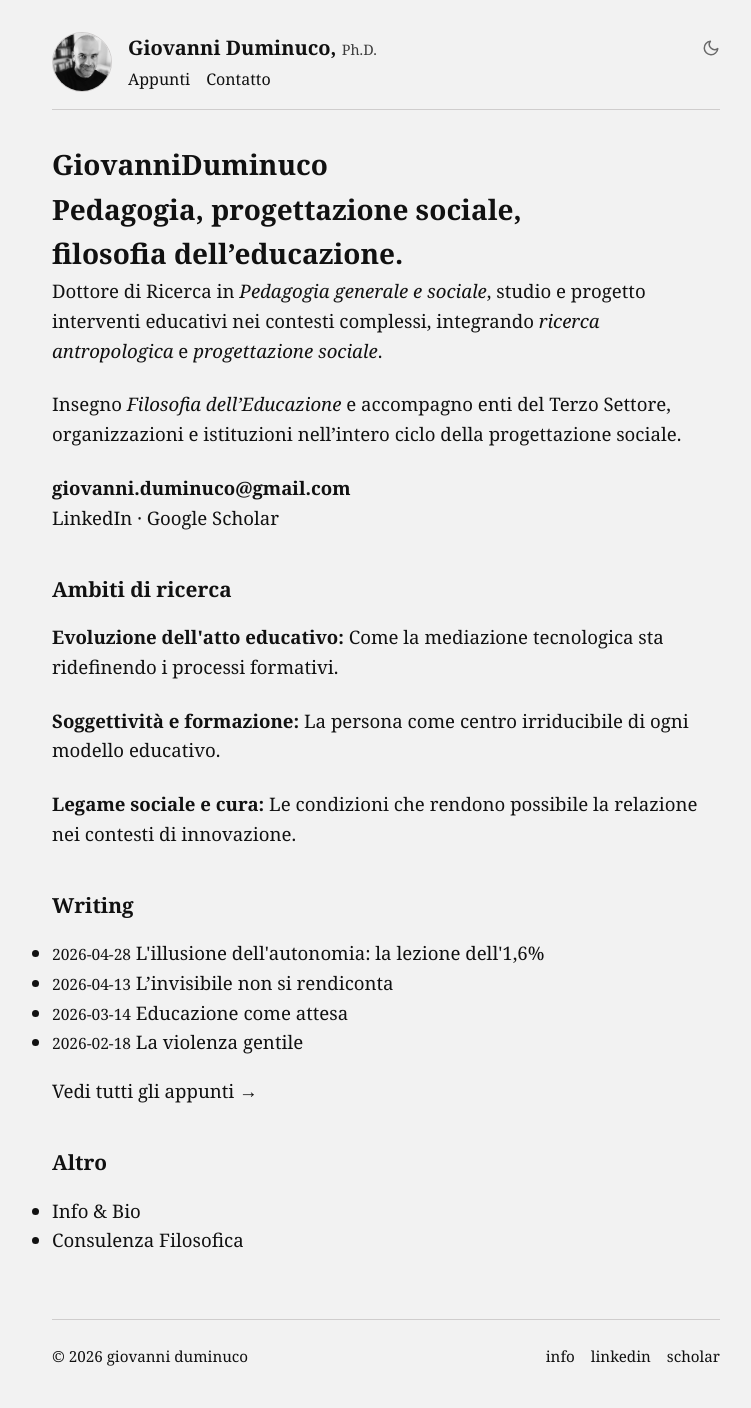
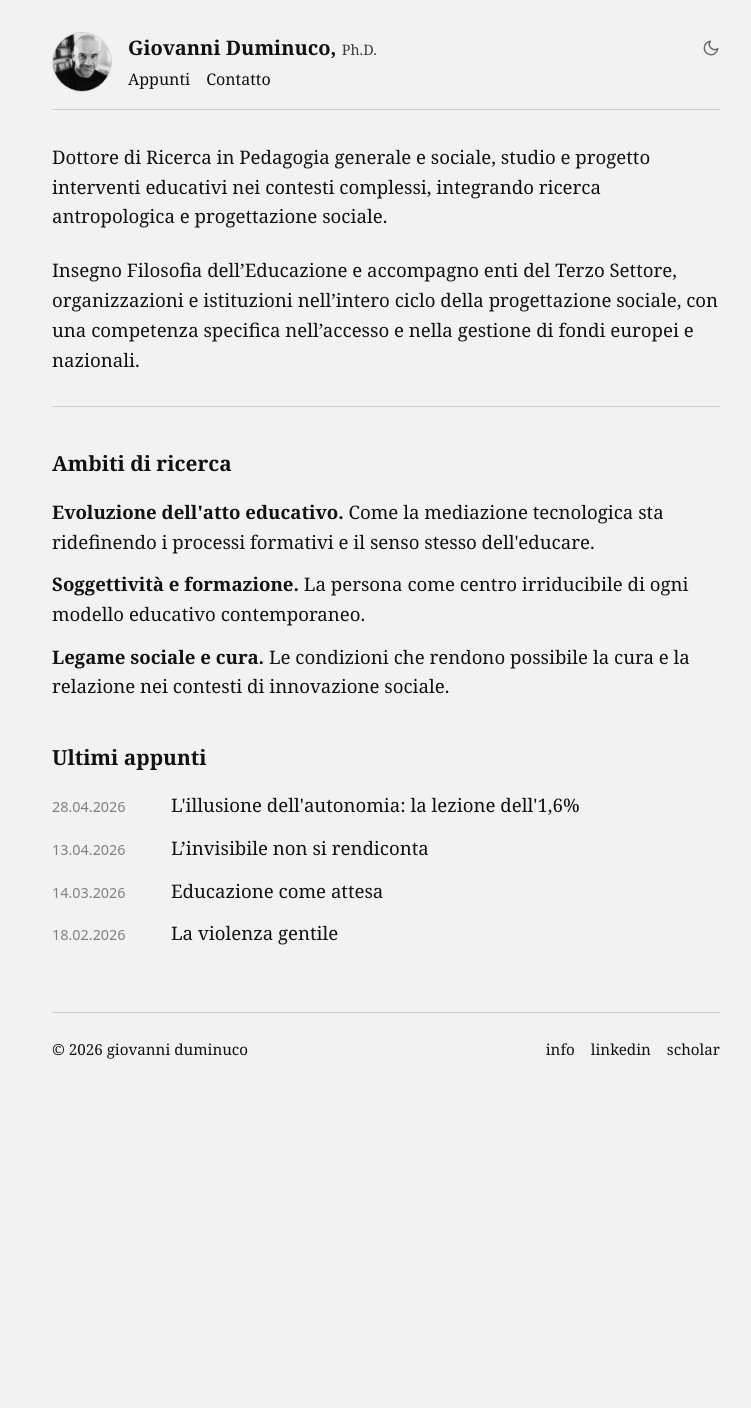
Before and after one commit to dumgio/dumgio.github.io, a Jekyll site: the page built from index.html, in a window 1280 px wide. Shown: the whole page, without its empty margins (254-1005 px from the left). Built offline with Jekyll 4.4.1, drawn with Linux system fonts in a browser that asks for light colours; some web fonts are replaced; after the commit the page ends 1101 px from its top, so only the background shows below that.

Commit message:
Update index.html

```diff
--- a/index.html
+++ b/index.html
@@ -1,62 +1,67 @@
 ---
 layout: default
-title: Giovanni Duminuco - Pedagogia & Progettazione
+title: Giovanni Duminuco, PhD
 ---
 
 <section>
-
-    <h1 class="logo">G<span>iovanniDuminuco</span></h1>
-
-    <h1>
-        Pedagogia, progettazione sociale,<br>
-        filosofia dell’educazione.
-    </h1>
-
     <p>
-        Dottore di Ricerca in <em>Pedagogia generale e sociale</em>, studio e progetto interventi educativi nei contesti complessi, integrando <em>ricerca antropologica</em> e <em>progettazione sociale</em>.
+        Dottore di Ricerca in Pedagogia generale e sociale, studio e progetto interventi educativi nei contesti complessi, integrando ricerca antropologica e progettazione sociale.
     </p>
-
     <p>
-        Insegno <em>Filosofia dell’Educazione</em> e accompagno enti del Terzo Settore, organizzazioni e istituzioni nell’intero ciclo della progettazione sociale.
+        Insegno Filosofia dell’Educazione e accompagno enti del Terzo Settore, organizzazioni e istituzioni nell’intero ciclo della progettazione sociale, con una competenza specifica nell’accesso e nella gestione di fondi europei e nazionali.
     </p>
-
-    <p>
-        <strong>giovanni.duminuco@gmail.com</strong><br>
-        <a href="https://www.linkedin.com/in/dumgio/">LinkedIn</a> ·
-        <a href="https://scholar.google.com/">Google Scholar</a>
-    </p>
-
 </section>
 
+<hr>
 
-<h2 id="ricerca">Ambiti di ricerca</h2>
+<section id="ricerca">
+    <h2>Ambiti di ricerca</h2>
 
-<p><strong>Evoluzione dell'atto educativo:</strong> Come la mediazione tecnologica sta ridefinendo i processi formativi.</p>
+    <div class="ambito-item">
+        <span class="ambito-titolo">Evoluzione dell'atto educativo.</span>
+        <span class="ambito-descrizione">Come la mediazione tecnologica sta ridefinendo i processi formativi e il senso stesso dell'educare.</span>
+    </div>
 
-<p><strong>Soggettività e formazione:</strong> La persona come centro irriducibile di ogni modello educativo.</p>
+    <div class="ambito-item">
+        <span class="ambito-titolo">Soggettività e formazione.</span>
+        <span class="ambito-descrizione">La persona come centro irriducibile di ogni modello educativo contemporaneo.</span>
+    </div>
 
-<p><strong>Legame sociale e cura:</strong> Le condizioni che rendono possibile la relazione nei contesti di innovazione.</p>
+    <div class="ambito-item">
+        <span class="ambito-titolo">Legame sociale e cura.</span>
+        <span class="ambito-descrizione">Le condizioni che rendono possibile la cura e la relazione nei contesti di innovazione sociale.</span>
+    </div>
+</section>
 
+<section id="blog">
+    <h2>Ultimi appunti</h2>
 
-<h2 id="writing">Writing</h2>
+    <div class="post-list">
+        {% for post in site.posts limit:5 %}
+        <div style="margin-bottom: 0.8rem; display: flex; align-items: baseline;">
+            <span style="opacity: 0.5; font-size: 0.9rem; margin-right: 1.5rem; min-width: 95px; flex-shrink: 0; font-family: system-ui, -apple-system, sans-serif;">
+                {{ post.date | date: "%d.%m.%Y" }}
+            </span>
+            <a href="{{ post.url }}" style="font-weight: 400; text-decoration: none;">
+                {{ post.title }}
+            </a>
+        </div>
+        {% else %}
+        <p style="opacity: 0.6;">In attesa del primo appunto.</p>
+        {% endfor %}
+    </div>
+</section>
 
-<ul>
-    {% for post in site.posts limit:10 %}
-    <li>
-        <small>{{ post.date | date: "%Y-%m-%d" }}</small>
-        <a href="{{ post.url }}">{{ post.title }}</a>
-    </li>
-    {% endfor %}
-</ul>
-
-<p style="margin-top: 1.2rem;">
-    <a href="/blog/">Vedi tutti gli appunti →</a>
-</p>
-
-
-<h2>Altro</h2>
-
-<ul>
-    <li><a href="/info/">Info & Bio</a></li>
-    <li><a href="/consulenza/">Consulenza Filosofica</a></li>
-</ul>
+<style>
+    /* Ottimizzazione mobile per la lista appunti in home */
+    @media (max-width: 480px) {
+        .post-list > div {
+            flex-direction: column !important;
+            margin-bottom: 1.2rem !important;
+        }
+        .post-list span {
+            margin-bottom: 0.2rem;
+            min-width: auto !important;
+        }
+    }
+</style>
```
